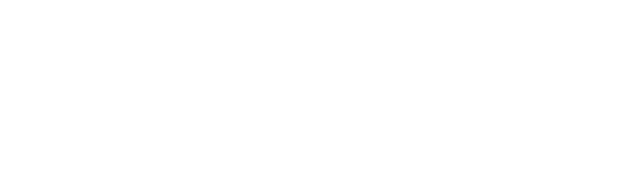
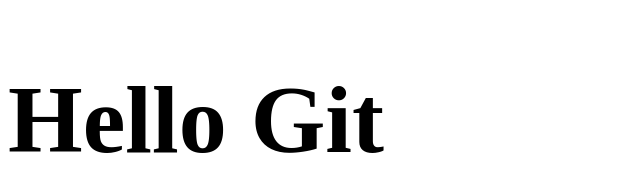
Before and after one commit to katlego100/LearningGit, a plain HTML site: page index.html in a window 1280 px wide. Shown: the whole page, without its empty margins (0-640 px from the left). Drawn offline with Linux system fonts and the light colour scheme.

Commit message:
added css and 2 paragraphs

```diff
--- a/index.html
+++ b/index.html
@@ -1,7 +1,10 @@
 <!DOCTYPE html>
 <html>
-<head>
-<title></title>
-</head>
-<body></body>
+    <head>
+        <title>Githubbing</title>
+        <link rel="stylesheet" href="main.css"/>
+    </head>
+<body>
+    <h1>Hello Git</h1>
+</body>
 </html>
--- /dev/null
+++ b/main.css
@@ -0,0 +1,11 @@
+*{
+    padding: 0;
+    marging: 0;
+    box-sizing: border-box;
+}
+html{
+    font-size: 48px;
+}
+h1{
+    font-size: 2rem;
+}
```
